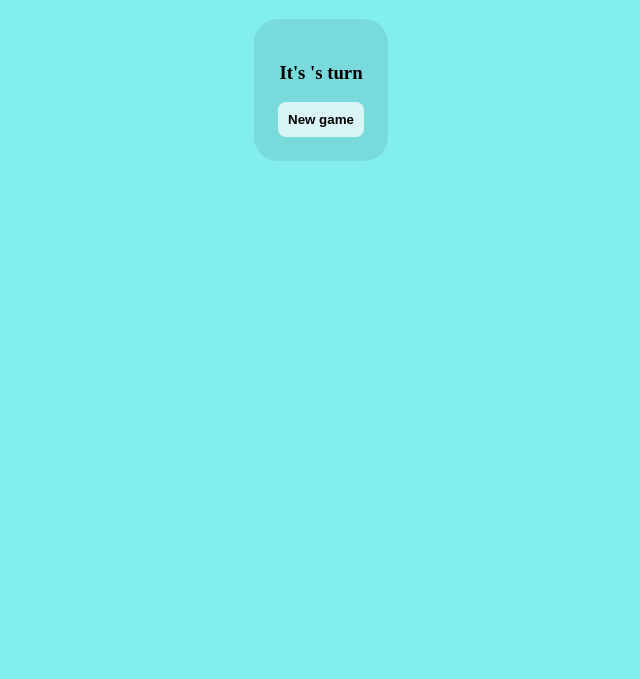
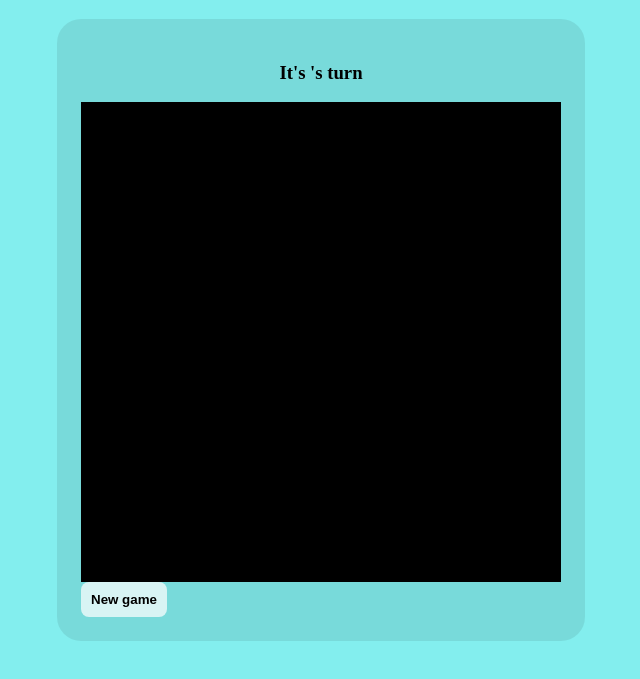
Before and after one commit to aRav3n/tic-tac-toe, a plain HTML site: page index.html in a window 1280 px wide. Both pictures are taken after a click on the button "Start!". Shown: the part 61-740 px from the top of the page, without its empty margins (319-959 px from the left). Drawn offline with Linux system fonts and the light colour scheme.

Commit message:
Structure gameboard element

```diff
--- a/index.html
+++ b/index.html
@@ -11,9 +11,7 @@
     <h1>Let's Play Tic Tac Toe!</h1>
     <div id="playing">
         <h3>It's <span class="playerName"></span>'s turn</h3>
-        <div>
-
-        </div>
+        <div id="gameboard"></div>
         <button type="button" id="newGame">New game</button>
     </div>
     <div id="notPlaying">
```
